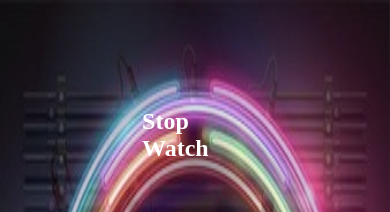
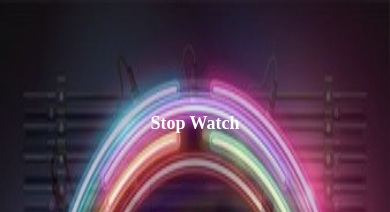
Before and after one commit to Suraj-Bhan-Yadav/StopWatch, a plain HTML site: page index.html in a window 390 px wide. Shown: the top 212 px of the page. Drawn offline with Linux system fonts and the light colour scheme.

Commit message:
Update style.css

```diff
--- a/style.css
+++ b/style.css
@@ -161,9 +161,9 @@ body {
   .container p {
     margin: 0;
     position: absolute;
-    top: -220%;
+    top: -230%;
     left: 50%;
-    font-size: x-large;
+    font-size: large;
     font-weight: bold;
     color: white;
     -ms-transform: translate(-50%, -50%);
```
